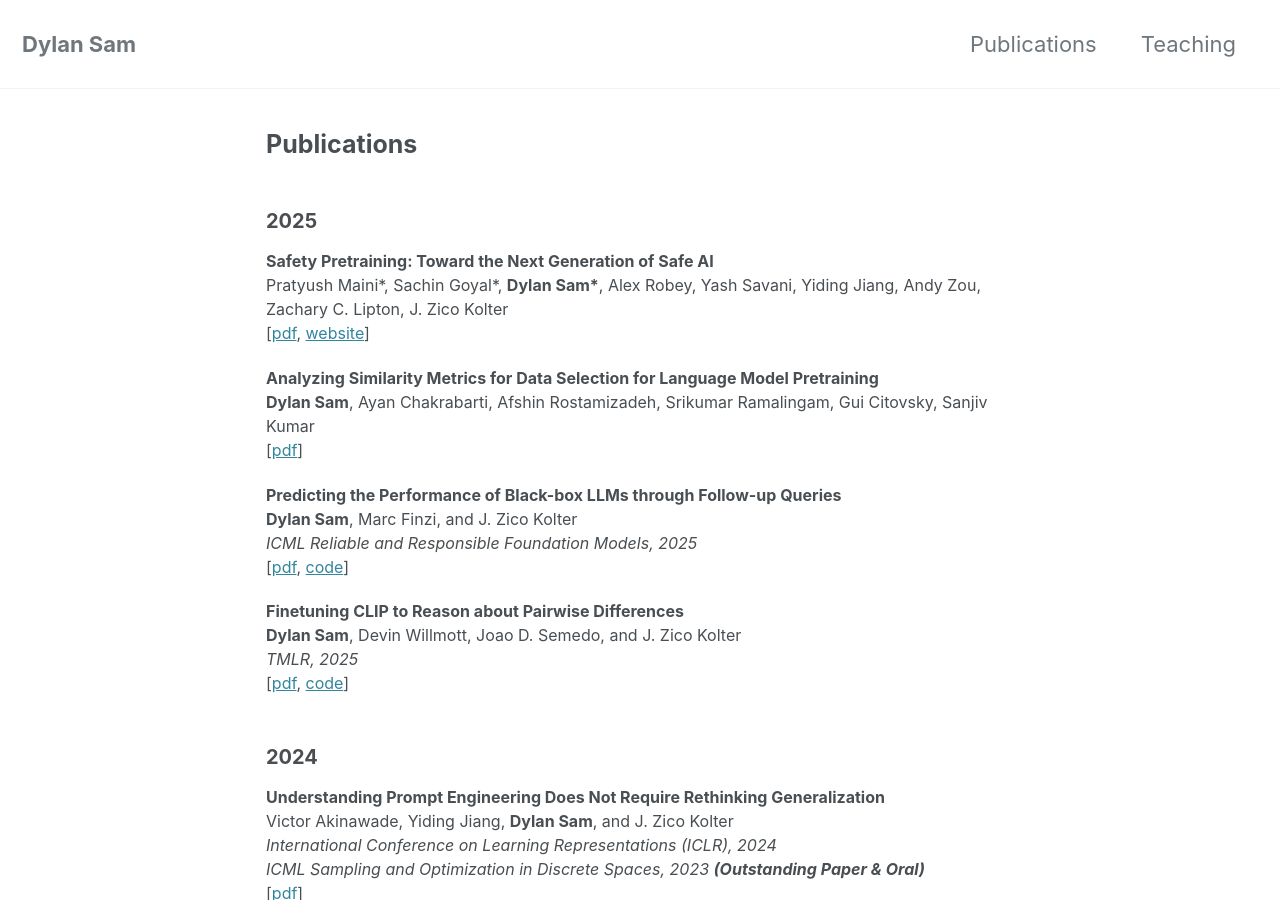
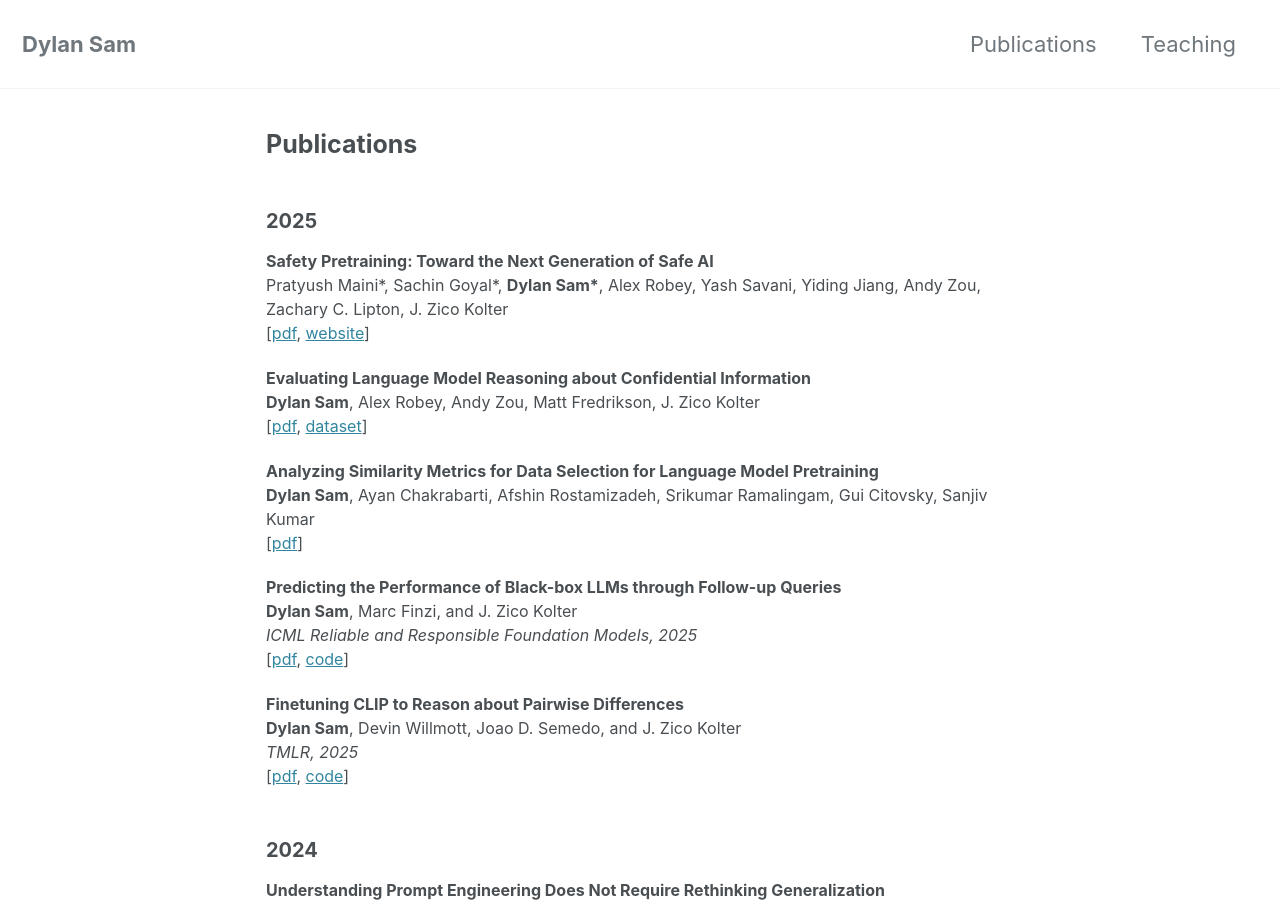
Before and after one commit to dsam99/dsam99.github.io, a Jekyll site: the page built from publications.md, in a window 1280 px wide and 900 px high. Built offline with Jekyll 4.4.1, drawn with Linux system fonts in a browser that asks for light colours; cached includes are drawn as plain includes; nearby versions of some CDN libraries; a style sheet for code colours, icons or effects is not loaded; some of the changed text lies outside the part shown.

Commit message:
updates w confidential llms paper

```diff
--- a/_includes/footer/custom.html
+++ b/_includes/footer/custom.html
@@ -23,6 +23,6 @@
 	    <i class="fa-brands fa-square-github"></i> <a href="https://github.com/dsam99">Github</a>
     </p>
 
-    <p> Last modified： 6/2025 </p>
+    <p> Last modified： 8/2025 </p>
 
 </div>
--- a/_layouts/publications.html
+++ b/_layouts/publications.html
@@ -9,9 +9,15 @@ author_profile: false
 
 		<h2 class="abstracts-title">2025 </h2>
 
+
 			<p class="title"> <b>Safety Pretraining: Toward the Next Generation of Safe AI</b><br>
 				Pratyush Maini*, Sachin Goyal*, <strong>Dylan Sam*</strong>, Alex Robey, Yash Savani, Yiding Jiang, Andy Zou, Zachary C. Lipton, J. Zico Kolter<br>
 				[<a href="https://www.arxiv.org/abs/2504.16980" target="_blank">pdf</a>, <a href="https://locuslab.github.io/safety-pretraining/" target="_blank">website</a>]
+			</p>
+
+			<p class="title"> <b>Evaluating Language Model Reasoning about Confidential Information</b><br>
+				<strong>Dylan Sam</strong>, Alex Robey, Andy Zou, Matt Fredrikson, J. Zico Kolter<br>
+				[<a href="https://arxiv.org/abs/2508.19980" target="_blank">pdf</a>, <a href="https://huggingface.co/datasets/locuslab/password_eval" target="_blank">dataset</a>]
 			</p>
 
 			<p class="title"> <b>Analyzing Similarity Metrics for Data Selection for Language Model Pretraining</b><br>
```
Also changed, not shown: 1 other file.
